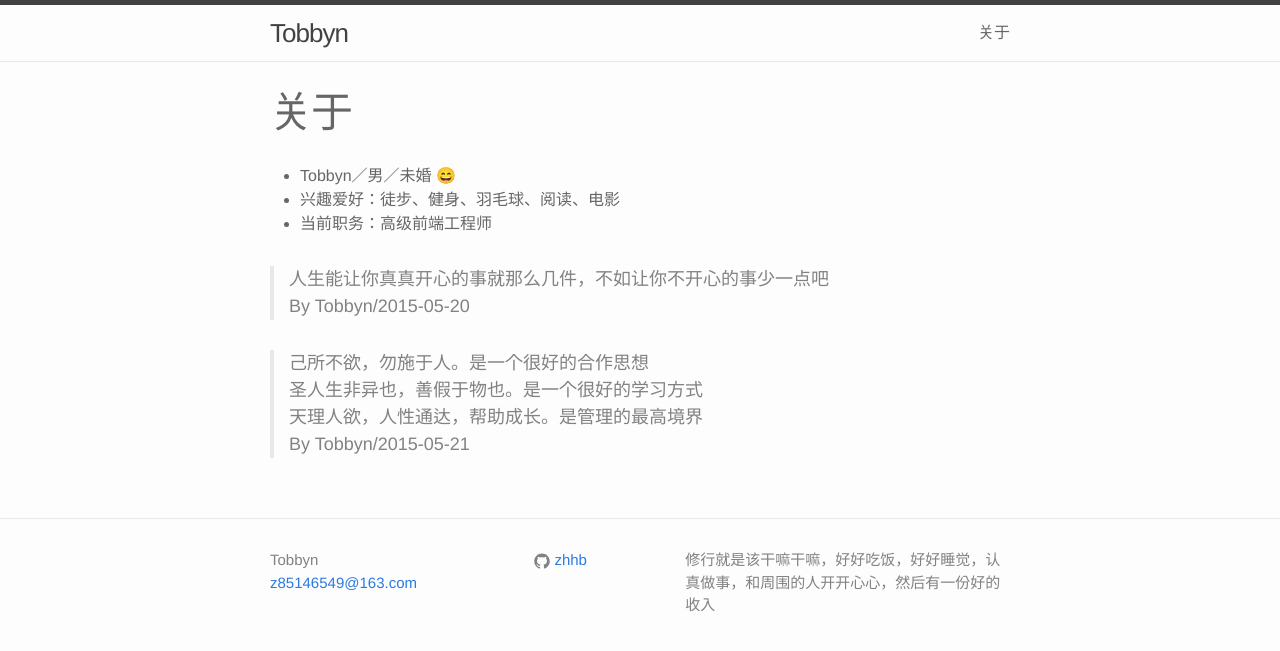
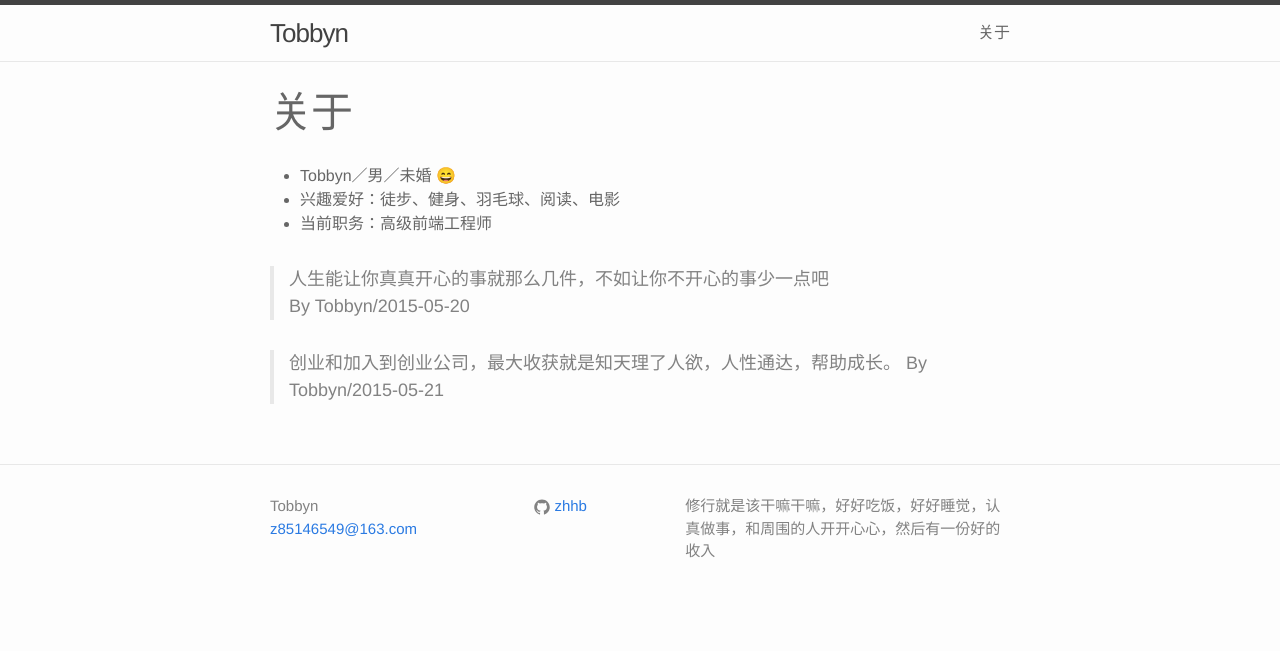
Before and after one commit to zhhb/blog_old, a Jekyll site: the page built from about.md, in a window 1280 px wide. Shown: the top 651 px of the page. Built offline with Jekyll 4.4.1, drawn with Linux system fonts in a browser that asks for light colours; comment, search, counter and statistics services are not loaded.

Commit message:
modify about thinkings

```diff
--- a/about.md
+++ b/about.md
@@ -11,7 +11,5 @@ permalink: /about/
 >人生能让你真真开心的事就那么几件，不如让你不开心的事少一点吧
 >By Tobbyn/2015-05-20
 
->己所不欲，勿施于人。是一个很好的合作思想
->圣人生非异也，善假于物也。是一个很好的学习方式
->天理人欲，人性通达，帮助成长。是管理的最高境界
+>创业和加入到创业公司，最大收获就是知天理了人欲，人性通达，帮助成长。
 >By Tobbyn/2015-05-21
```
